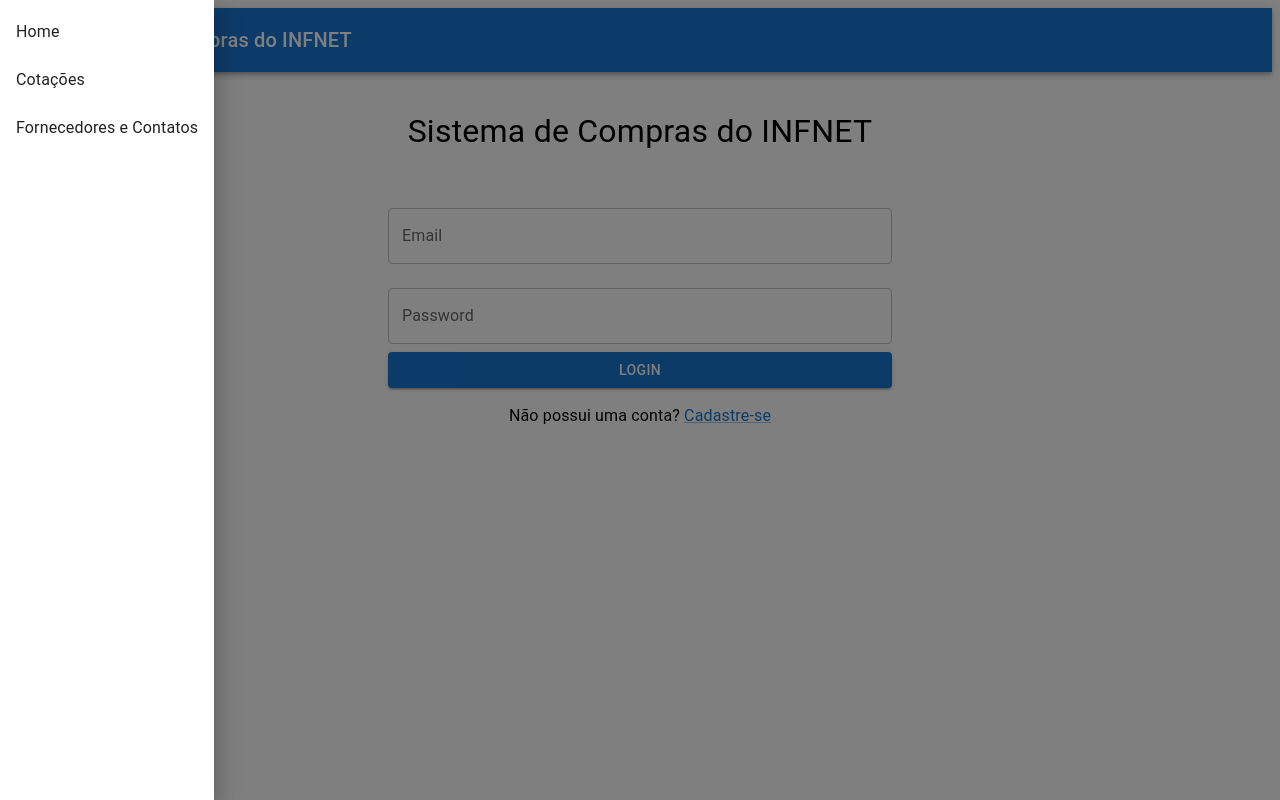
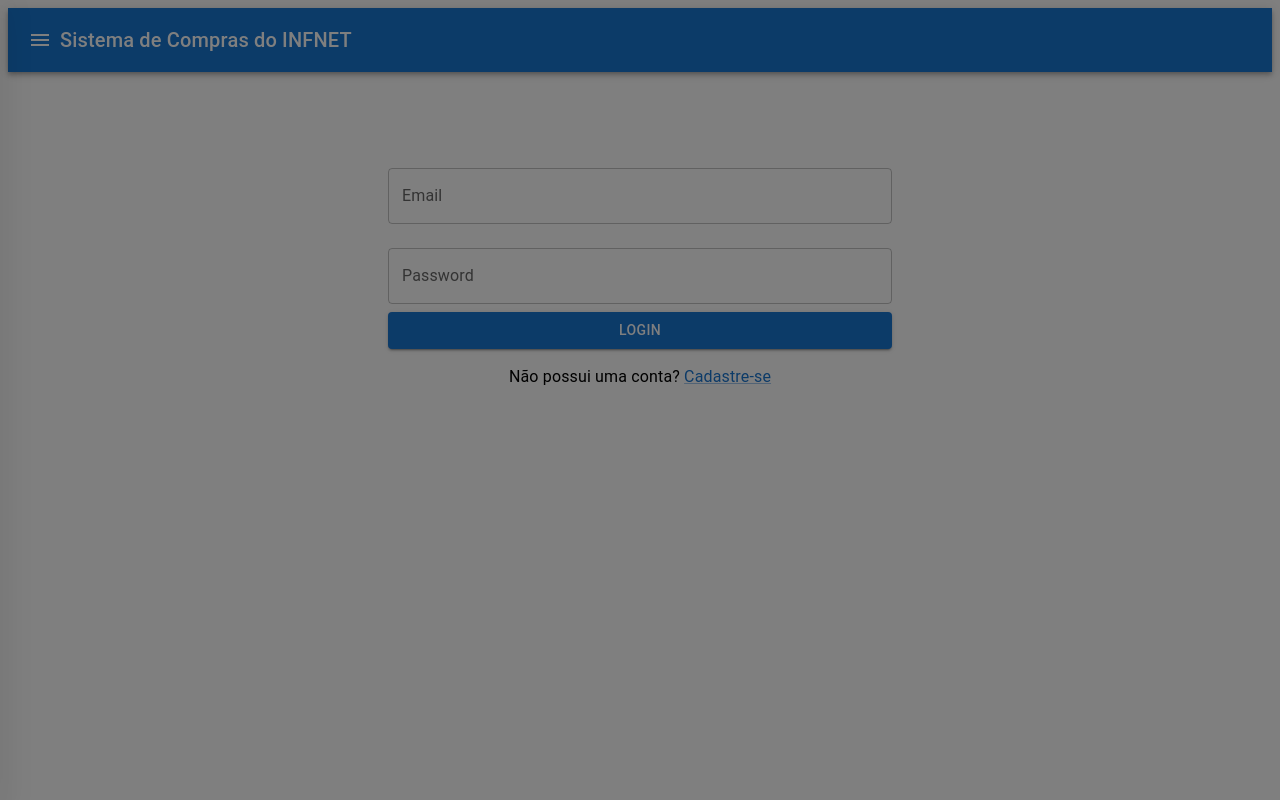
Before and after one commit to viniinf/WelllitOutlyingReference, a React (Vite) app: page / in a window 1280 px wide. Both pictures are taken after a click on the button "menu". Built offline with nearby package versions, Linux system fonts and the light colour scheme.

Commit message:
ajustar menu dinamico

```diff
--- a/src/App.jsx
+++ b/src/App.jsx
@@ -1,102 +1,26 @@
 import React from 'react';
-import { BrowserRouter as Router, Routes, Route, Link } from 'react-router-dom';
-import { AppBar, Toolbar, Typography, IconButton, Container, Drawer, List, ListItem, ListItemText } from '@mui/material';
+import { BrowserRouter as Router, Routes, Route } from 'react-router-dom';
+import { Container } from '@mui/material';
 import { styled } from '@mui/system';
-import { Menu as MenuIcon } from '@mui/icons-material';
 import Login from './components/Auth/Login';
 import QuoteList from './components/Quotes/QuoteList';
 import FornecedoresEContatos from './components/Contacts/FornecedoresEContatos';
+import Navigation from './components/Layout/Navigation';
 
-// Estilo personalizado para o cabeçalho
-const StyledHeader = styled(Typography)`
-  font-size: 2rem;
-  margin-bottom: 2rem;
-`;
-
-// Estilo personalizado para o container principal
 const StyledContainer = styled(Container)`
   text-align: center;
   padding-top: 40px;
 `;
-
-// Estilo personalizado para a logo
-const LogoImage = styled('img')`
-  max-width: 200px;
-  margin-top: 20px;
-`;
-
-// Componente da página "Página Não Encontrada"
-const NotFoundPage = () => {
-  const imageUrl = 'https://picsum.photos/1200/800';
-
-  const styles = {
-    backgroundImage: `url(${imageUrl})`,
-    backgroundSize: 'cover',
-    backgroundPosition: 'center',
-    width: '100%',
-    height: '100vh',
-    display: 'flex',
-    alignItems: 'center',
-    justifyContent: 'center',
-    color: 'white',
-    fontSize: '2rem',
-  };
-
-  return (
-    <div style={styles}>
-      <h2>Página Não Encontrada</h2>
-      <p>A página que você está procurando não existe ou não está disponível</p>
-    </div>
-  );
-};
-
-const Navigation = () => {
-  const [drawerOpen, setDrawerOpen] = React.useState(false);
-
-  const toggleDrawer = () => {
-    setDrawerOpen(!drawerOpen);
-  };
-
-  return (
-    <AppBar position="static">
-      <Toolbar>
-        <IconButton edge="start" color="inherit" aria-label="menu" onClick={toggleDrawer}>
-          <MenuIcon />
-        </IconButton>
-        <Typography variant="h6" component="div" sx={{ flexGrow: 1 }}>
-          Sistema de Compras do INFNET
-        </Typography>
-      </Toolbar>
-      <Drawer anchor="left" open={drawerOpen} onClose={toggleDrawer}>
-        <List>
-          <ListItem button component={Link} to="/">
-            <ListItemText primary="Home" />
-          </ListItem>
-          <ListItem button component={Link} to="/cotacoes">
-            <ListItemText primary="Cotações" />
-          </ListItem>
-          <ListItem button component={Link} to="/fornecedores-e-contatos">
-            <ListItemText primary="Fornecedores e Contatos" />
-          </ListItem>
-        </List>
-      </Drawer>
-    </AppBar>
-  );
-};
 
 const App = () => {
   return (
     <Router>
       <Navigation />
       <StyledContainer maxWidth="sm">
-        <StyledHeader variant="h4" component="h1" gutterBottom>
-          Sistema de Compras do INFNET
-        </StyledHeader>
         <Routes>
           <Route path="/" element={<Login />} />
           <Route path="/cotacoes" element={<QuoteList />} />
           <Route path="/fornecedores-e-contatos" element={<FornecedoresEContatos />} />
-          <Route path="*" element={<NotFoundPage />} /> {/* Rota para a página "Página Não Encontrada" */}
         </Routes>
       </StyledContainer>
     </Router>
--- /dev/null
+++ b/src/components/Layout/Navigation.jsx
@@ -0,0 +1,93 @@
+import React from 'react';
+import { Link, useNavigate } from 'react-router-dom';
+import { AppBar, Toolbar, Typography, IconButton, Container, Drawer, List, ListItem, ListItemText } from '@mui/material';
+import { styled } from '@mui/system';
+import { Menu as MenuIcon } from '@mui/icons-material';
+
+const StyledHeader = styled(Typography)`
+  font-size: 2rem;
+  margin-bottom: 2rem;
+`;
+
+const StyledContainer = styled(Container)`
+  text-align: center;
+  padding-top: 40px;
+`;
+
+const NotFoundPage = () => {
+  const imageUrl = 'https://picsum.photos/1200/800';
+
+  const styles = {
+    backgroundImage: `url(${imageUrl})`,
+    backgroundSize: 'cover',
+    backgroundPosition: 'center',
+    width: '100%',
+    height: '100vh',
+    display: 'flex',
+    alignItems: 'center',
+    justifyContent: 'center',
+    color: 'white',
+    fontSize: '2rem',
+  };
+
+  return (
+    <div style={styles}>
+      <h2>Página Não Encontrada</h2>
+      <p>A página que você está procurando não existe ou não está disponível</p>
+    </div>
+  );
+};
+
+const Navigation = ({ userType }) => {
+  const [drawerOpen, setDrawerOpen] = React.useState(false);
+  const navigate = useNavigate();
+
+  const toggleDrawer = () => {
+    setDrawerOpen(!drawerOpen);
+  };
+
+  const handleMenuItemClick = (path) => {
+    navigate(path);
+    setDrawerOpen(false);
+  };
+
+  const menuItems = [
+    { path: '/', label: 'Home', allowedUserTypes: ['usuario', 'gerente', 'admin'] },
+    { path: '/cotacoes', label: 'Cotações', allowedUserTypes: ['gerente'] },
+    { path: '/fornecedores-e-contatos', label: 'Fornecedores e Contatos', allowedUserTypes: ['admin'] },
+  ];
+
+  const filteredMenuItems = menuItems.filter((item) => {
+    return item.allowedUserTypes.includes(userType);
+  });
+
+  return (
+    <AppBar position="static">
+      <Toolbar>
+        <IconButton edge="start" color="inherit" aria-label="menu" onClick={toggleDrawer}>
+          <MenuIcon />
+        </IconButton>
+        <Typography variant="h6" component="div" sx={{ flexGrow: 1 }}>
+          Sistema de Compras do INFNET
+        </Typography>
+      </Toolbar>
+      <Drawer anchor="left" open={drawerOpen} onClose={toggleDrawer}>
+        <List>
+          {filteredMenuItems.map((item) => (
+            <ListItem
+              button
+              component={Link}
+              to={item.path}
+              key={item.path}
+              onClick={() => handleMenuItemClick(item.path)}
+            >
+              <ListItemText primary={item.label} />
+            </ListItem>
+          ))}
+        </List>
+      </Drawer>
+    </AppBar>
+  );
+};
+
+export default Navigation;
```
Also changed, not shown: public/not-found-image.png (deleted).
